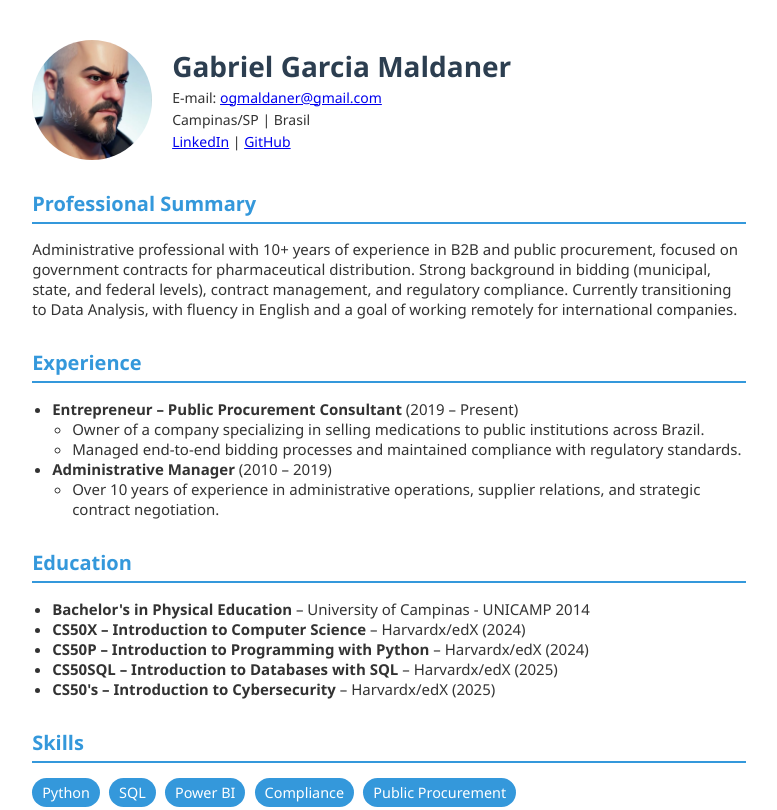
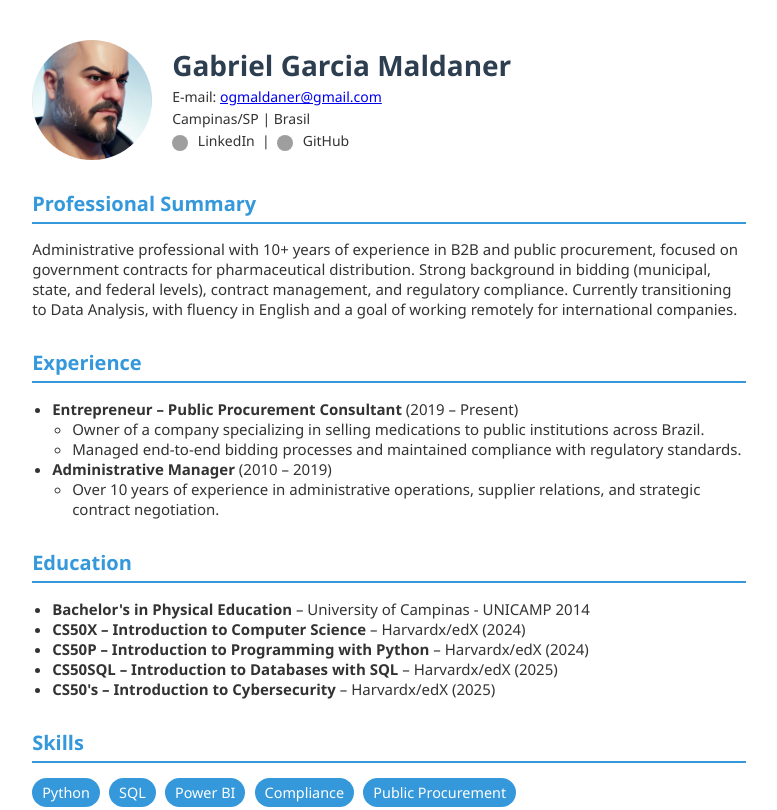
Before and after one commit to ggmrox/CV, a plain HTML site: page index.html in a window 1280 px wide. Shown: the top 810 px of the page, without its empty margins (251-1028 px from the left). Drawn offline with Linux system fonts and the light colour scheme; grey boxes are pictures that could not be loaded.

Commit message:
adding logos index.html

```diff
--- a/index.html
+++ b/index.html
@@ -108,7 +108,20 @@
           <p>E-mail: <a href="mailto:ogmaldaner@gmail.com">ogmaldaner@gmail.com</a></p>
           <p>Campinas/SP | Brasil</p>
           <p>
-            <a href="https://www.linkedin.com/in/ogmaldaner" target="_blank">LinkedIn</a> | <a href="https://github.com/ggmrox" target="_blank">GitHub</a></p>
+            <a href="https://www.linkedin.com/in/ogmaldaner" target="_blank" style="text-decoration: none; color: inherit;">
+            <img src="https://cdn.jsdelivr.net/gh/devicons/devicon/icons/linkedin/linkedin-original.svg"
+            alt="LinkedIn"
+            style="width: 16px; height: 16px; vertical-align: middle; margin-right: 6px;">
+            LinkedIn
+            </a>
+            &nbsp;|&nbsp;
+            <a href="https://github.com/ggmrox" target="_blank" style="text-decoration: none; color: inherit;">
+              <img src="https://cdn.jsdelivr.net/gh/devicons/devicon/icons/github/github-original.svg"
+                   alt="GitHub"
+                   style="width: 16px; height: 16px; vertical-align: middle; margin-right: 6px;">
+              GitHub
+            </a>
+</p>
         </div>
       </div>
     </header>
```
